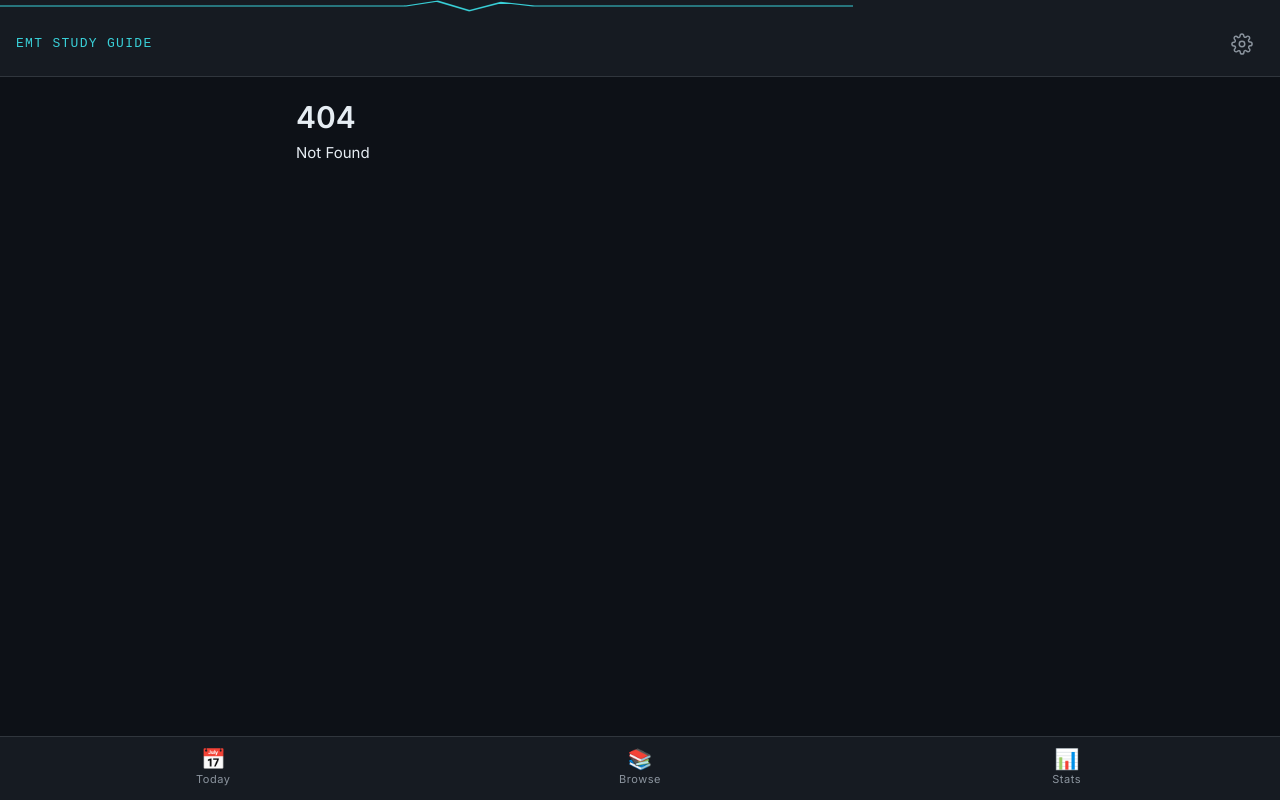
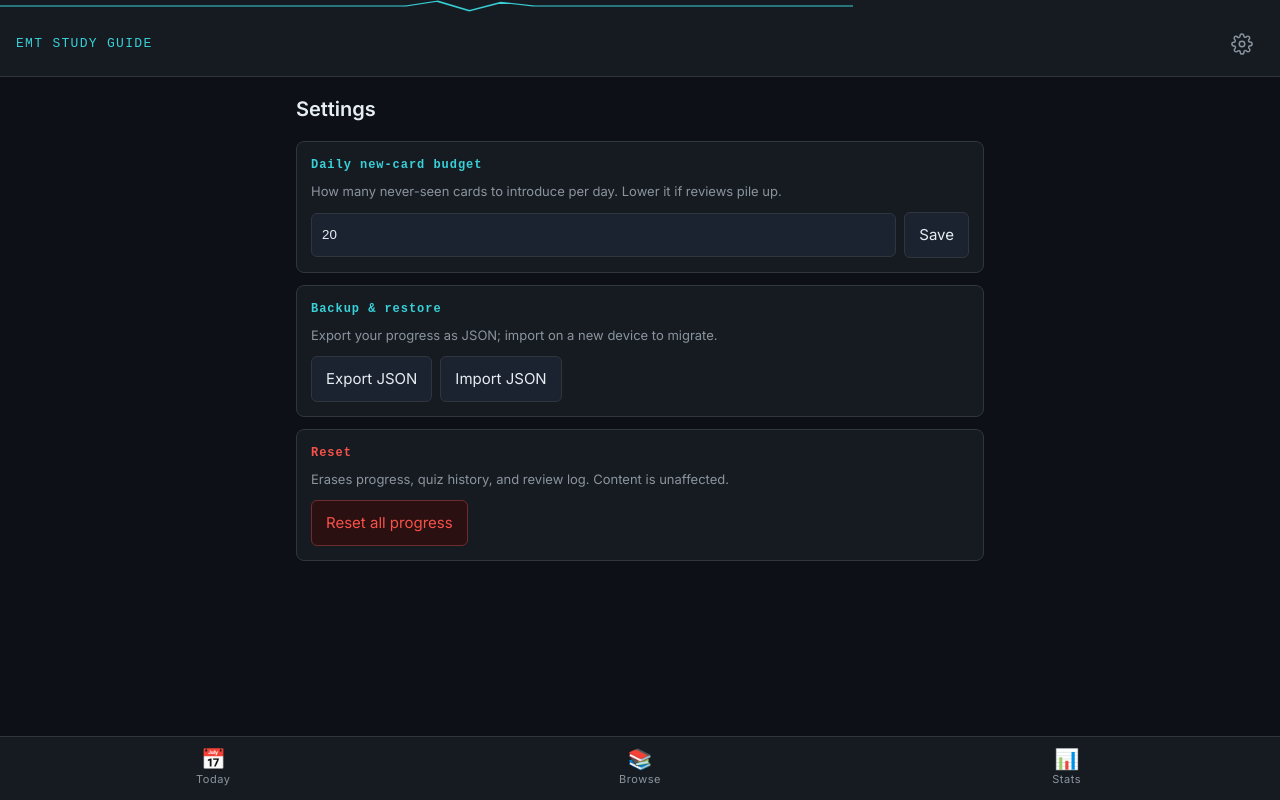
Before and after one commit to AA-Kevin-tech/emt-study-guide, a SvelteKit app: page /settings in a window 1280 px wide. Before the commit this address had no page. Built offline with nearby package versions, Linux system fonts and the light colour scheme.

Commit message:
feat: /settings — budget, export/import JSON, reset progress

```diff
--- /dev/null
+++ b/src/routes/settings/+page.svelte
@@ -0,0 +1,159 @@
+<script lang="ts">
+  import { onMount } from 'svelte';
+  import { settings } from '$lib/stores/settings';
+  import { db } from '$lib/db/schema';
+  import { resetAllProgress } from '$lib/db/cards';
+  import { dueCount } from '$lib/stores/due';
+
+  let budgetInput = $state(20);
+  let status = $state<string | null>(null);
+
+  onMount(async () => {
+    await settings.load();
+  });
+
+  $effect(() => {
+    budgetInput = $settings.dailyNewCardBudget;
+  });
+
+  async function saveBudget() {
+    await settings.setBudget(budgetInput);
+    status = 'Saved.';
+    setTimeout(() => (status = null), 1500);
+  }
+
+  async function exportData() {
+    const data = {
+      version: 1,
+      exportedAt: Date.now(),
+      cardProgress:  await db().cardProgress.toArray(),
+      quizAttempts:  await db().quizAttempts.toArray(),
+      chapterVisits: await db().chapterVisits.toArray(),
+      reviewLog:     await db().reviewLog.toArray(),
+      settings:      await db().settings.toArray(),
+    };
+    const blob = new Blob([JSON.stringify(data, null, 2)], { type: 'application/json' });
+    const url = URL.createObjectURL(blob);
+    const a = document.createElement('a');
+    a.href = url;
+    a.download = `emt-study-export-${new Date().toISOString().slice(0,10)}.json`;
+    a.click();
+    URL.revokeObjectURL(url);
+  }
+
+  async function importData(ev: Event) {
+    const file = (ev.target as HTMLInputElement).files?.[0];
+    if (!file) return;
+    const text = await file.text();
+    const data = JSON.parse(text);
+    if (data.version !== 1) { status = 'Unknown export version.'; return; }
+    await db().transaction('rw',
+      [db().cardProgress, db().quizAttempts, db().chapterVisits, db().reviewLog, db().settings],
+      async () => {
+        await db().cardProgress.clear();
+        await db().quizAttempts.clear();
+        await db().chapterVisits.clear();
+        await db().reviewLog.clear();
+        await db().settings.clear();
+        await db().cardProgress.bulkAdd(data.cardProgress  ?? []);
+        await db().quizAttempts.bulkAdd(data.quizAttempts  ?? []);
+        await db().chapterVisits.bulkAdd(data.chapterVisits ?? []);
+        await db().reviewLog.bulkAdd(data.reviewLog        ?? []);
+        await db().settings.bulkAdd(data.settings          ?? []);
+      });
+    await dueCount.refresh();
+    status = 'Imported.';
+  }
+
+  async function reset() {
+    if (!confirm('Erase all progress, quiz history, and review log? This cannot be undone.')) return;
+    await resetAllProgress();
+    await dueCount.refresh();
+    status = 'Progress reset.';
+  }
+</script>
+
+<svelte:head><title>Settings · EMT Study</title></svelte:head>
+
+<h1>Settings</h1>
+
+<section>
+  <h2>Daily new-card budget</h2>
+  <p class="help">How many never-seen cards to introduce per day. Lower it if reviews pile up.</p>
+  <div class="row">
+    <input type="number" min="0" max="200" bind:value={budgetInput} />
+    <button onclick={saveBudget}>Save</button>
+  </div>
+</section>
+
+<section>
+  <h2>Backup & restore</h2>
+  <p class="help">Export your progress as JSON; import on a new device to migrate.</p>
+  <div class="row">
+    <button onclick={exportData}>Export JSON</button>
+    <label class="file">
+      Import JSON
+      <input type="file" accept="application/json" onchange={importData} />
+    </label>
+  </div>
+</section>
+
+<section>
+  <h2 class="danger">Reset</h2>
+  <p class="help">Erases progress, quiz history, and review log. Content is unaffected.</p>
+  <button class="danger-btn" onclick={reset}>Reset all progress</button>
+</section>
+
+{#if status}<p class="status">{status}</p>{/if}
+
+<style>
+  h1 { font-size: 20px; margin-bottom: 16px; }
+  section {
+    background: var(--bg2);
+    border: 1px solid var(--border);
+    border-radius: var(--radius);
+    padding: 14px;
+    margin-bottom: 12px;
+  }
+  h2 {
+    font-family: 'JetBrains Mono', monospace;
+    font-size: 12px;
+    color: var(--cyan);
+    letter-spacing: 0.08em;
+    margin-bottom: 6px;
+  }
+  h2.danger { color: var(--red); }
+  .help { color: var(--text2); font-size: 13px; margin-bottom: 10px; }
+  .row { display: flex; gap: 8px; align-items: center; }
+  input[type=number] {
+    flex: 1;
+    background: var(--bg3);
+    border: 1px solid var(--border);
+    border-radius: 6px;
+    padding: 10px;
+    color: var(--text);
+    min-height: var(--tap);
+  }
+  button, .file {
+    padding: 10px 14px;
+    background: var(--bg3);
+    border: 1px solid var(--border);
+    border-radius: 6px;
+    color: var(--text);
+    min-height: var(--tap);
+    cursor: pointer;
+    display: inline-flex;
+    align-items: center;
+  }
+  .file input { display: none; }
+  .danger-btn { background: var(--red-bg); border-color: var(--red-bd); color: var(--red); }
+  .status {
+    margin-top: 12px;
+    padding: 10px;
+    background: var(--green-bg);
+    border: 1px solid var(--green-bd);
+    color: var(--green);
+    border-radius: 6px;
+    text-align: center;
+  }
+</style>
```
